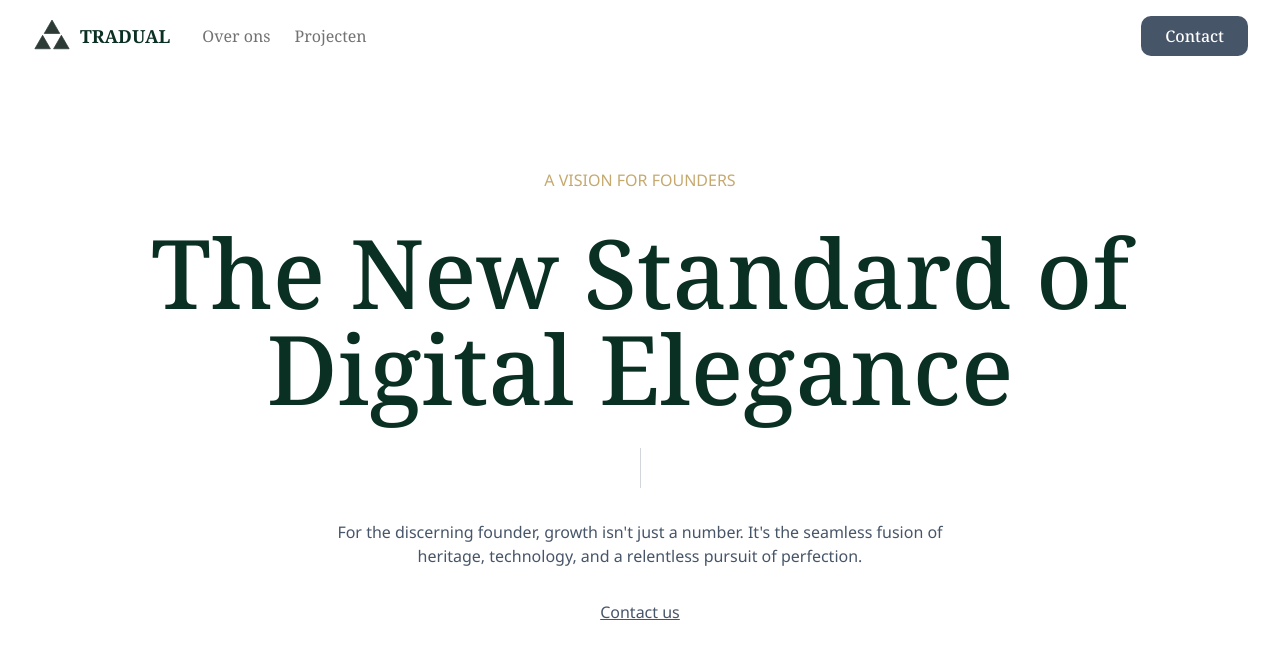
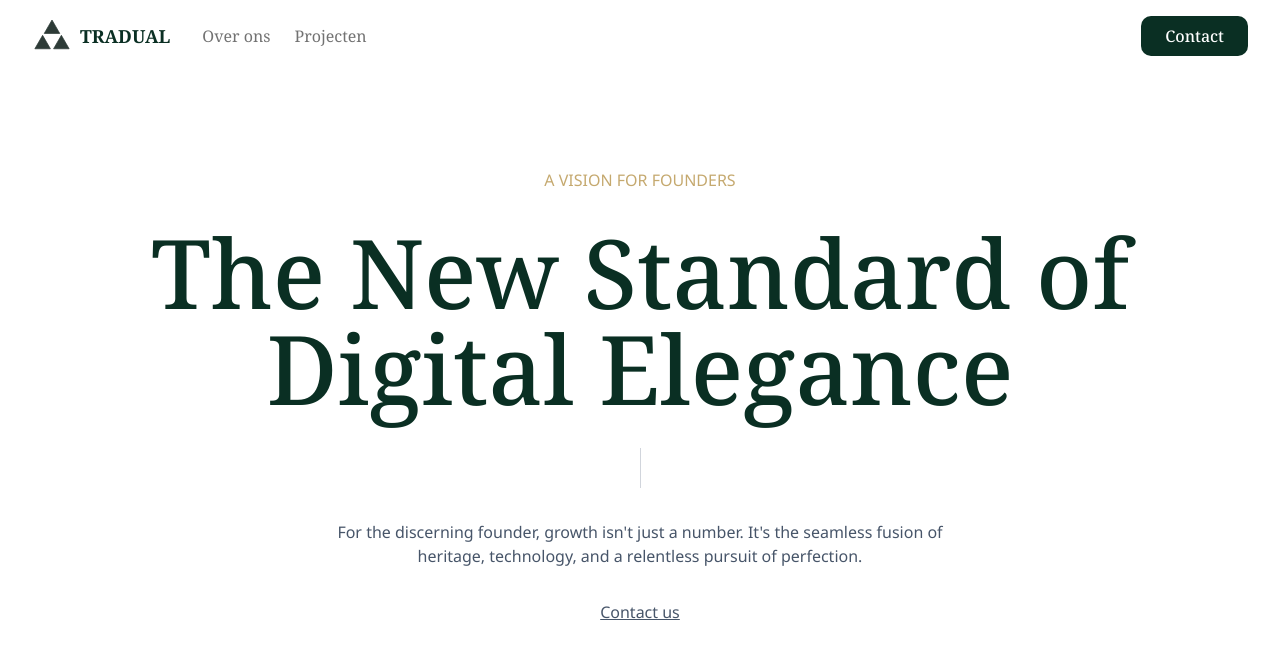
Before and after one commit to TradualAgency/mainwebsite, a Next.js app: page / in a window 1280 px wide. Shown: the top 658 px of the page. Built offline with nearby package versions, Linux system fonts and the light colour scheme.

Commit message:
update header link style to use primary background color

```diff
--- a/src/components/Header.tsx
+++ b/src/components/Header.tsx
@@ -96,7 +96,7 @@ export default function Header() {
                 ) : (
                     <div className="hidden lg:flex">
                         <Link href="/contact"
-                            className="bg-secondary text-white px-6 py-2 rounded-lg font-medium hover:opacity-90 transition font-geologica"
+                            className="bg-primary text-white px-6 py-2 rounded-lg font-medium hover:opacity-90 transition font-geologica"
                         >
                             Contact
                         </Link>
```
